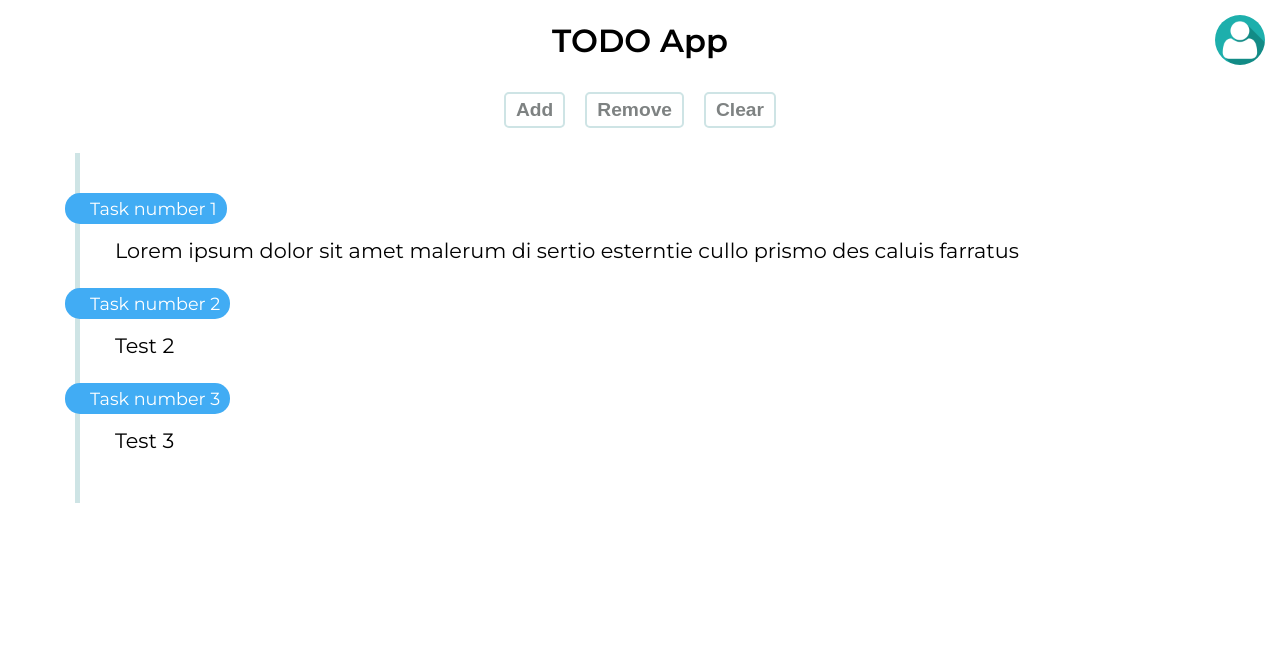
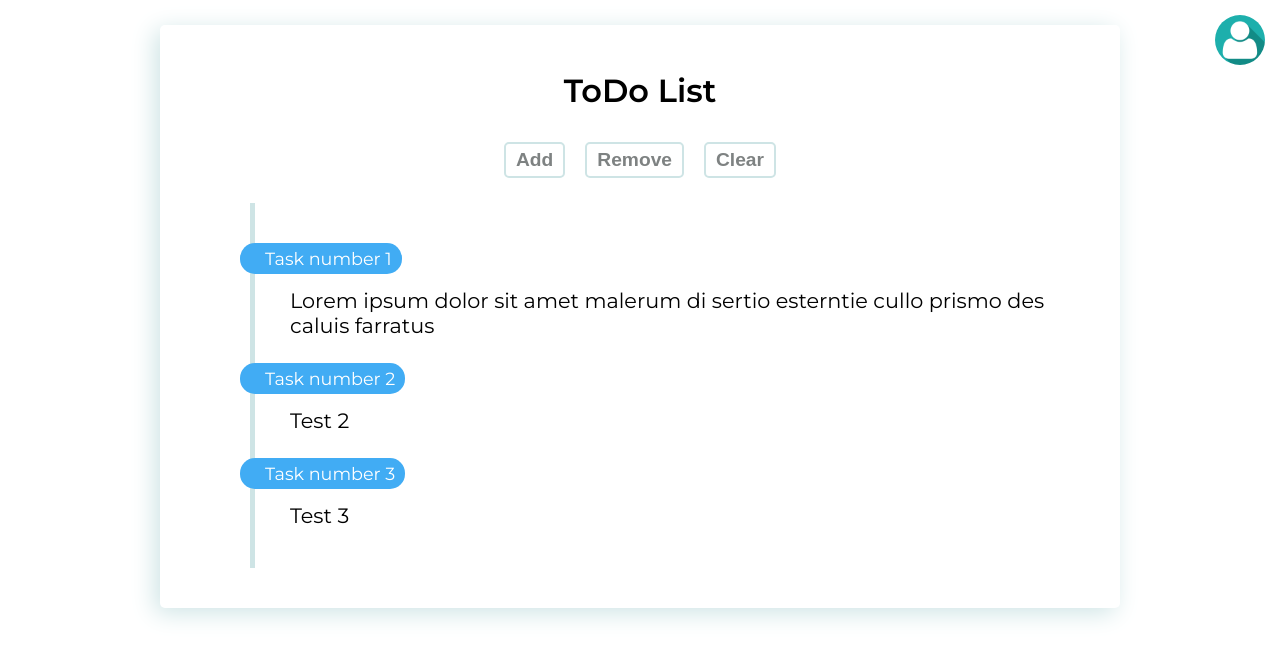
Before and after one commit to Rotarepmi/Todo-App, a React (Create React App) app: page / in a window 1280 px wide. Shown: the top 660 px of the page. Built offline with nearby package versions, Linux system fonts and the light colour scheme.

Commit message:
RWD, new stylings, user menu

```diff
--- a/src/components/ActionButton.js
+++ b/src/components/ActionButton.js
@@ -12,6 +12,7 @@ const Button = styled.button`
   color: #7e8282;
   border-radius: 5px;
   cursor: pointer;
+  outline: none;
   transition: all .2s;
 
   &:hover {
--- a/src/components/App.js
+++ b/src/components/App.js
@@ -12,6 +12,25 @@ injectGlobal`
     margin: 0;
     padding: 0;
     font-family: 'Montserrat', sans-serif;
+  }
+`;
+
+const Container = styled.div`
+  padding: 25px 15px;
+  margin: 25px auto;
+  box-shadow: -5px 5px 25px #cee4e5;
+  box-sizing: border-box;
+  border-radius: 5px;
+  transition: all .2s ease;
+
+  @media (min-width: 576px) {
+    max-width: 540px;
+  }
+  @media (min-width: 768px) {
+    max-width: 720px;
+  }
+  @media (min-width: 992px) {
+    max-width: 960px;
   }
 `;
 
@@ -35,10 +54,10 @@ class App extends Component {
 
   render() {
     return (
-      <div>
+      <Container>
         <header>
           <User />
-          <Header name="TODO App" />
+          <Header name="ToDo List" />
         </header>
         <main>
           <ButtonsWrapper>
@@ -48,7 +67,7 @@ class App extends Component {
           </ButtonsWrapper>
           <TaskList taskList={this.state.taskList} />
         </main>
-      </div>
+      </Container>
     );
   }
 }
--- a/src/components/taskList/Task.js
+++ b/src/components/taskList/Task.js
@@ -22,10 +22,19 @@ const TaskElement = styled.li`
   width: 100%;
   padding-top: 35px;
   margin: 15px 0;
+  transition: all .2s ease;
+
+  &:hover {
+    transform: scale(1.05)
+  }
 
   &:hover ${ButtonsWrapper} {
-    left: 100%;
     opacity: 1;
+    left: calc(100% - 120px);
+
+    @media (min-width: 576px) {
+      left: 100%;
+    }
   }
 `;
 
@@ -34,11 +43,20 @@ const TaskNumber = styled.div`
   background-color: #41acf4;
   color: #ffffff;
   font-size: 1.1rem;
-  padding: 5px 10px 5px 25px;
+  width: calc(100% - 20px);
+  padding: 5px 10px;
   margin: 0;
-  border-radius: 15px;
+  border-radius: 5px;
   top: 0;
-  left: -40px;
+  left: 0;
+  cursor: default;
+
+  @media (min-width: 576px) {
+    width: auto;
+    padding: 5px 10px 5px 25px;
+    border-radius: 15px;
+    left: -40px;
+  }
 `;
 
 const TaskText = styled.p`
@@ -47,6 +65,7 @@ const TaskText = styled.p`
   margin: 0;
   padding: 10px;
   font-size: 1.3rem;
+  cursor: default;
 `;
 
 const Task = ({ index, task }) => (
--- a/src/components/taskList/TaskList.js
+++ b/src/components/taskList/TaskList.js
@@ -6,9 +6,15 @@ import Task from './Task';
 
 const List = styled.ul`
   list-style: none;
-  border-left: solid 5px #cee4e5;
-  margin: 15px 25px 15px 75px;
-  padding: 25px;
+  transition: all .2s ease;
+  margin: 25px 0;
+  padding: 0;
+
+  @media (min-width: 576px) {
+    border-left: solid 5px #cee4e5;
+    margin: 15px 25px 15px 75px;
+    padding: 25px 15px 15px 25px;
+  }
 `;
 
 const TaskList = ({ taskList }) => (
--- a/src/components/user/User.js
+++ b/src/components/user/User.js
@@ -2,7 +2,31 @@ import React from 'react';
 import styled from 'styled-components';
 import PropTypes from 'prop-types';
 
+import ActionButton from '../ActionButton';
 import avatar from '../../assets/default-avatar.jpg';
+
+const UserMenu = styled.div`
+  position: absolute;
+  overflow: hidden;
+  padding: 0;
+  border: solid 1px #cee4e5;
+  border-radius: 5px;
+  background: #ffffff;
+  width: 230px;
+  top: 0;
+  right: 50%;
+  opacity: 0;
+  visibility: hidden;
+  transition: all .2s;
+  z-index: 5;
+
+  & > p {
+    font-weight: 700;
+    margin: 0;
+    padding: 10px 20px 10px 10px;
+    border-bottom: solid 3px #41acf4;
+  }
+`;
 
 const UserWrapper = styled.div`
   position: fixed;
@@ -11,24 +35,31 @@ const UserWrapper = styled.div`
   width: 50px;
   height: 50px;
   border-radius: 50%;
+  cursor: pointer;
+
+  &:hover ${UserMenu} {
+    visibility: visible;
+    opacity: 1;
+  }
 `;
 
 const Image = styled.img`
+  position: relative;
   width: 100%;
   height: 100%;
   border-radius: 50%;
   padding: 0;
   margin: 0;
-`;
-
-const userMenu = styled.div`
-
+  z-index: 10;
 `;
 
 const User = ({ }) => (
   <UserWrapper>
     <Image src={avatar} />
-
+    <UserMenu>
+      <p>Jakub</p>
+      <ActionButton text="Wyloguj" actionType="add" />
+    </UserMenu>
   </UserWrapper>
 );
 
```
